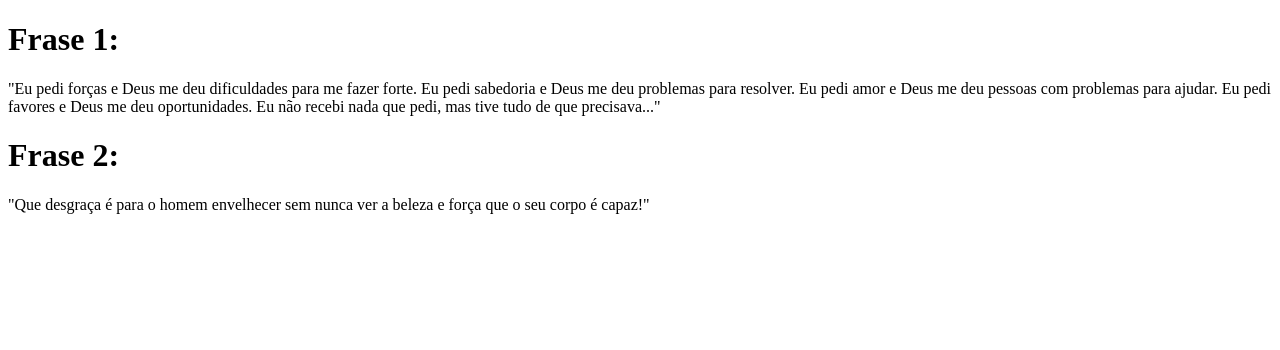
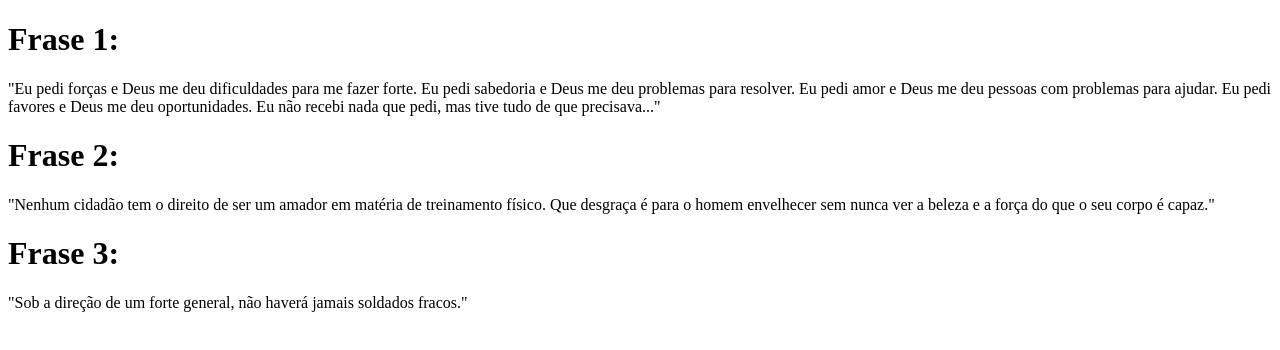
Before and after one commit to Enrico-Meira/Projeto01-Modulo01-, a plain HTML site: page index.html in a window 1280 px wide. Drawn offline with Linux system fonts and the light colour scheme.

Commit message:
Frase motivacional 3

```diff
--- a/index.html
+++ b/index.html
@@ -21,7 +21,13 @@
 
     <h1>Frase 2:</h1>
     <p>
-        "Que desgraça é para o homem envelhecer sem nunca ver a beleza e força que o seu corpo é capaz!"
+        "Nenhum cidadão tem o direito de ser um amador em matéria de treinamento físico.
+        Que desgraça é para o homem envelhecer sem nunca ver a beleza e a força do que o seu corpo é capaz."
+    </p>
+
+    <h1>Frase 3:</h1>
+    <p>
+        "Sob a direção de um forte general, não haverá jamais soldados fracos."
     </p>
 </body>
 </html>
```
